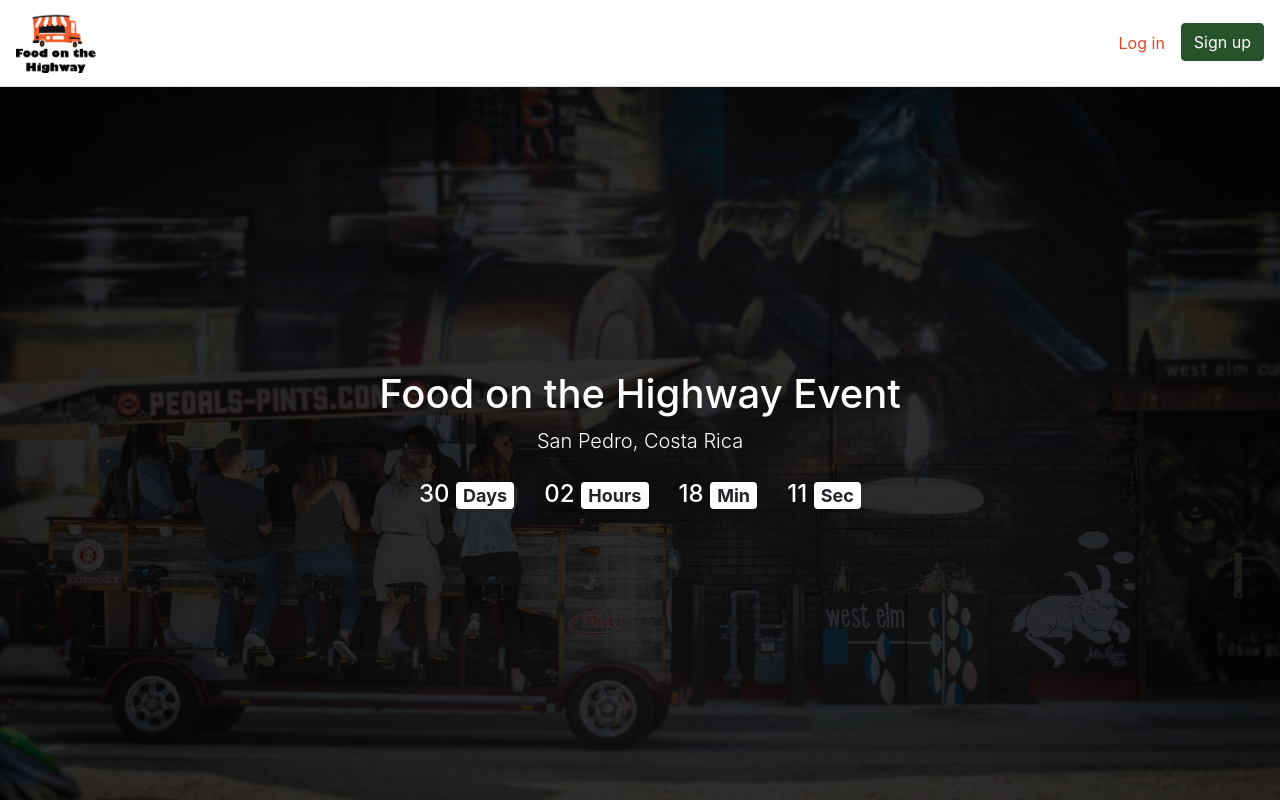
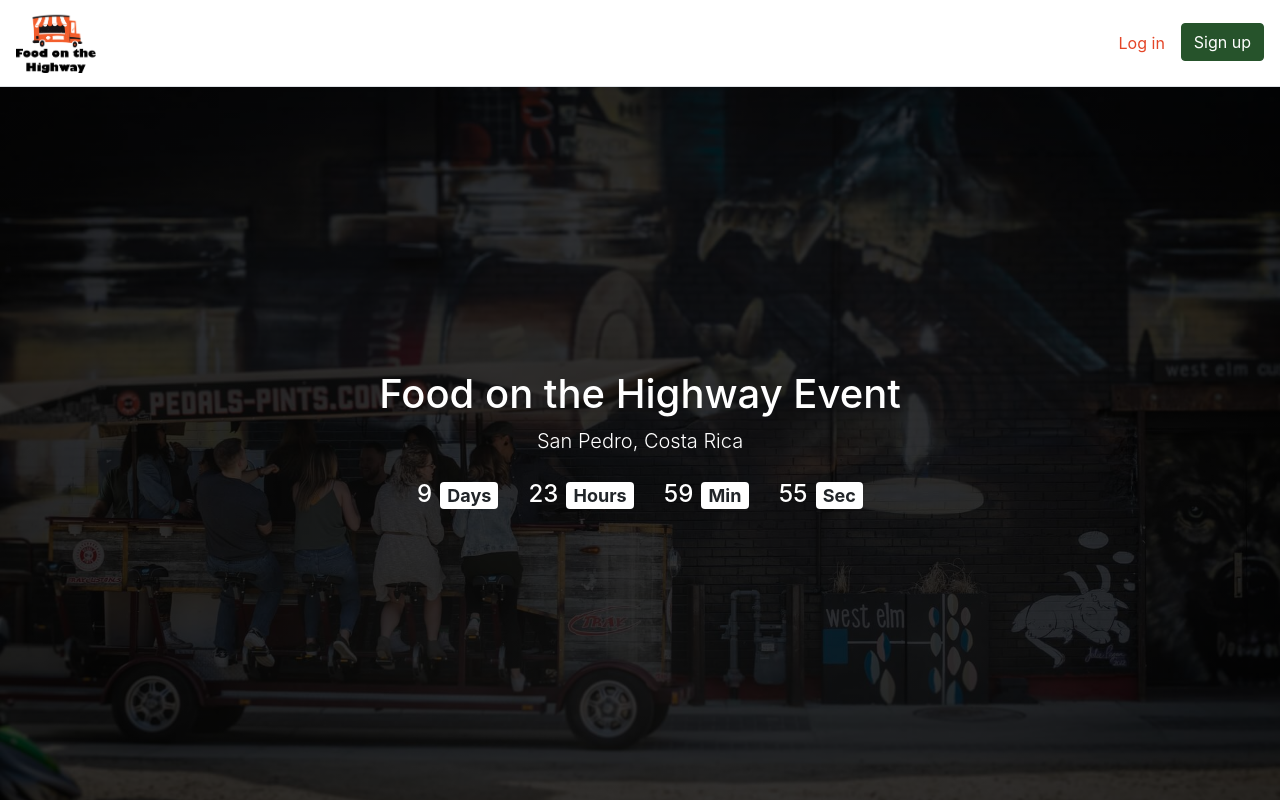
Before and after one commit to xDAVEx-ch/food-on-the-highway, a React (Create React App) app: page / in a window 1280 px wide. Built offline with nearby package versions, Linux system fonts and the light colour scheme.

Commit message:
feat(countDown): Finish countdown funcionality

```diff
--- a/src/App.js
+++ b/src/App.js
@@ -1,11 +1,8 @@
 import React from 'react';
 
 import { Route } from 'react-router-dom';
-import { connect } from 'react-redux';
 
-import { setCurrentUser } from './redux/user/user.actions';
-
-import { auth, createUserProfileDocument } from './firebase/firebase.utils';
+import CountDownContext from './contexts/countDown/countDown.context';
 
 import InitialPage from './pages/initialPage/initialPage.component';
 import SignUpPage from './pages/signUp/signUpPage.component';
@@ -17,28 +14,20 @@ import ProtectedRoute from './components/protectedRoute/protectedRoute.component
 
 class App extends React.Component {
 
-  unsubscribe = null;
+  constructor(){
+    super();
+
+    this.state = {
+      defaultTime: -5
+    };
+  }
 
   componentDidMount(){
 
-    const { setCurrentUser } = this.props;
+    const date = new Date();
+    date.setDate(date.getDate() + 10);
 
-    /*this.unsubscribe = auth.onAuthStateChanged( async userAuth => {
-      if(userAuth) {
-        const userRef = await createUserProfileDocument(userAuth);
-
-        userRef.onSnapshot  ( (snapshot) =>{
-          setCurrentUser({
-            currentUser: {
-              id: snapshot.id,
-              ...snapshot.data()
-            }
-          });
-        })
-      } else {
-        setCurrentUser(userAuth);
-      }
-    });*/
+    this.setState({ defaultTime: date.getTime() });
   }
 
   componentWillUnmount(){
@@ -49,7 +38,12 @@ class App extends React.Component {
     return (
       <>
         <Header />
-        <Route exact path='/' component={InitialPage}></Route>
+
+        <CountDownContext.Provider value={{
+          eventDateMillisec: this.state.defaultTime
+        }}>
+          <Route exact path='/' component={InitialPage}></Route>
+        </CountDownContext.Provider>
         <Route path='/signup' component={SignUpPage}></Route>
         <Route path='/login' component={LogInPage}></Route>
         <ProtectedRoute path='/main' currentUser={this.props.currentUser} component={MainPage}></ProtectedRoute>
@@ -58,12 +52,4 @@ class App extends React.Component {
   }
 }
 
-const mapStateToProps = ({ user }) => ({
-  currentUser: user.currentUser
-});
-
-const mapDispatchToProps = (dispatch) =>({
-  setCurrentUser: user => dispatch(setCurrentUser(user))
-});
-
-export default connect(mapStateToProps, mapDispatchToProps)(App);
+export default App;
--- a/src/components/countdown/countDown.component.jsx
+++ b/src/components/countdown/countDown.component.jsx
@@ -1,4 +1,4 @@
-import React from 'react';
+import React, {useState, useEffect, useContext} from 'react';
 
 import Row from 'react-bootstrap/Row';
 import Col from 'react-bootstrap/Col';
@@ -6,10 +6,39 @@ import Col from 'react-bootstrap/Col';
 import Badge from 'react-bootstrap/Badge';
 
 import { useMediaQuery } from '../../effects/useMediaQuery.effect';
+import CountDownContext from '../../contexts/countDown/countDown.context';
 
 const CountDown = () => {
 
     const dimensions = useMediaQuery();
+    const {eventDateMillisec} = useContext(CountDownContext);
+    console.log(eventDateMillisec);
+
+    const calculateTimeLeft = () => {
+        let remainingTime = eventDateMillisec - +new Date();
+        let timeLeft = {days: 0, hours: 0, minutes: 0, seconds: 0};
+
+        if (remainingTime > 0) {
+            timeLeft = {
+                days: Math.floor(remainingTime / (1000 * 60 * 60 * 24)),
+                hours: Math.floor((remainingTime / (1000 * 60 * 60)) % 24),
+                minutes: Math.floor((remainingTime / 1000 / 60) % 60),
+                seconds: Math.floor((remainingTime / 1000) % 60)
+            };
+        }
+
+        return timeLeft;
+    }
+
+    const [timeLeft, setTimeLeft] = useState(calculateTimeLeft());
+
+    useEffect(() => {
+        const timer = setTimeout(() => {
+            setTimeLeft(calculateTimeLeft());
+        }, 1000);
+
+        return () => clearTimeout(timer);
+    });
 
     return (
         <Row>
@@ -17,38 +46,42 @@ const CountDown = () => {
                 <Row className='justify-content-center mt-2'>
                     <Col xs='auto'>
                         <p className='text-light h4'>
-                            30 {
+                            {timeLeft.days}
+                            {
                                 dimensions.width < 500 ?
-                                    <span className='font-weight-bold'>D</span> :
-                                    <Badge variant="light">Days</Badge>
+                                    <span className='ml-2 font-weight-bold'>D</span> :
+                                    <Badge className='ml-2' variant="light">Days</Badge>
                             }
                         </p>
                     </Col>
                     <Col xs='auto'>
                         <p className='text-light h4'>
-                            02 {
+                            {timeLeft.hours}
+                            {
                                 dimensions.width < 500 ?
-                                    <span className='font-weight-bold'>H</span> :
-                                    <Badge variant="light">Hours</Badge>
+                                    <span className='ml-2 font-weight-bold'>H</span> :
+                                    <Badge className='ml-2' variant="light">Hours</Badge>
                             }
                         </p>
                     </Col>
                     <Col xs='auto'>
                         <p className='text-light h4'>
-                            18 {
+                            {timeLeft.minutes}
+                            {
                                 dimensions.width < 500 ?
-                                    <span className='font-weight-bold'>M</span> :
-                                    <Badge variant="light">Min</Badge>
+                                    <span className='ml-2 font-weight-bold'>M</span> :
+                                    <Badge className='ml-2' variant="light">Min</Badge>
                             }
 
                         </p>
                     </Col>
                     <Col xs='auto'>
                         <p className='text-light h4'>
-                            11 {
+                            {timeLeft.seconds}
+                            {
                                 dimensions.width < 500 ?
-                                    <span className='font-weight-bold'>S</span> :
-                                    <Badge variant="light">Sec</Badge>
+                                    <span className='ml-2 font-weight-bold'>S</span> :
+                                    <Badge className='ml-2' variant="light">Sec</Badge>
                             }
 
                         </p>
```
